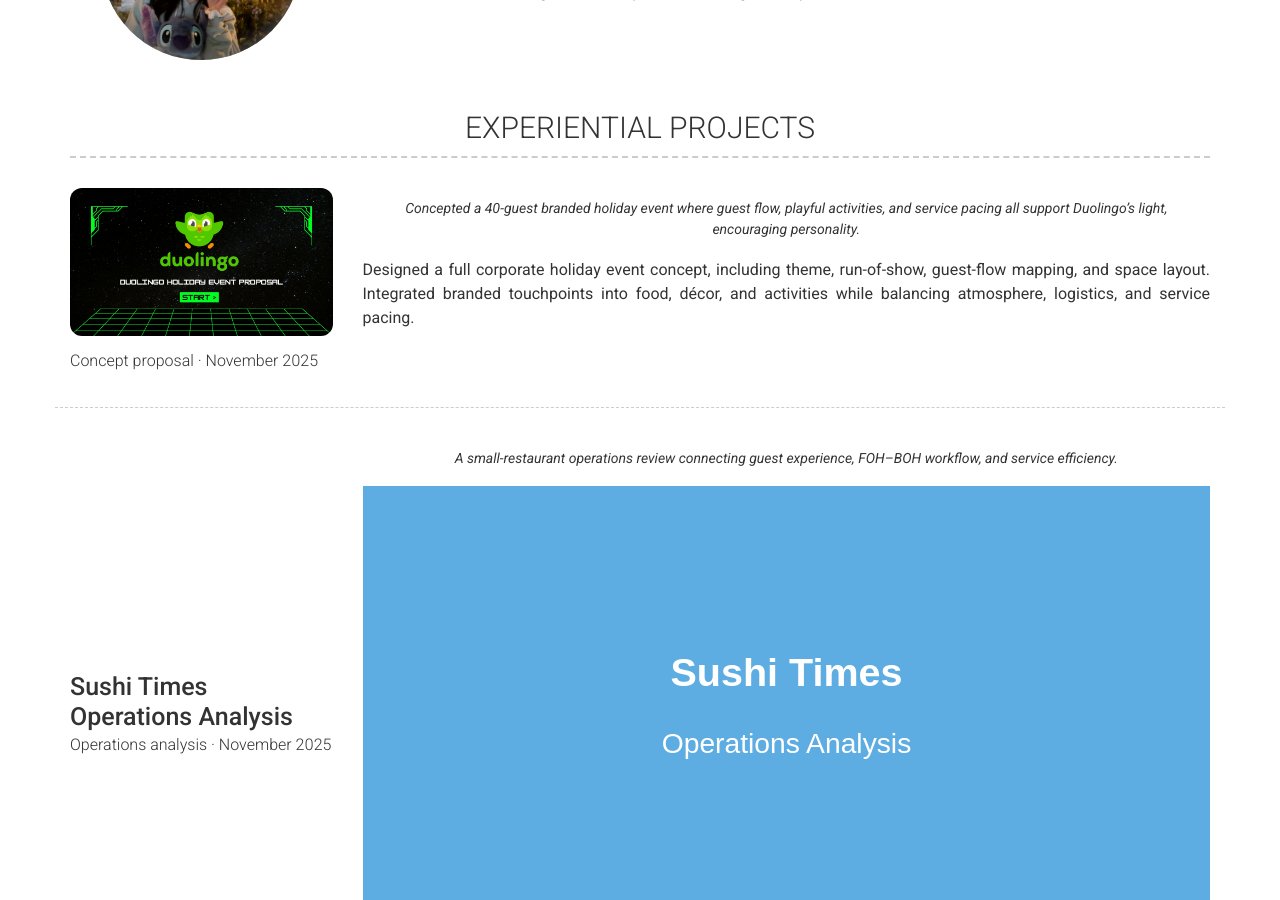
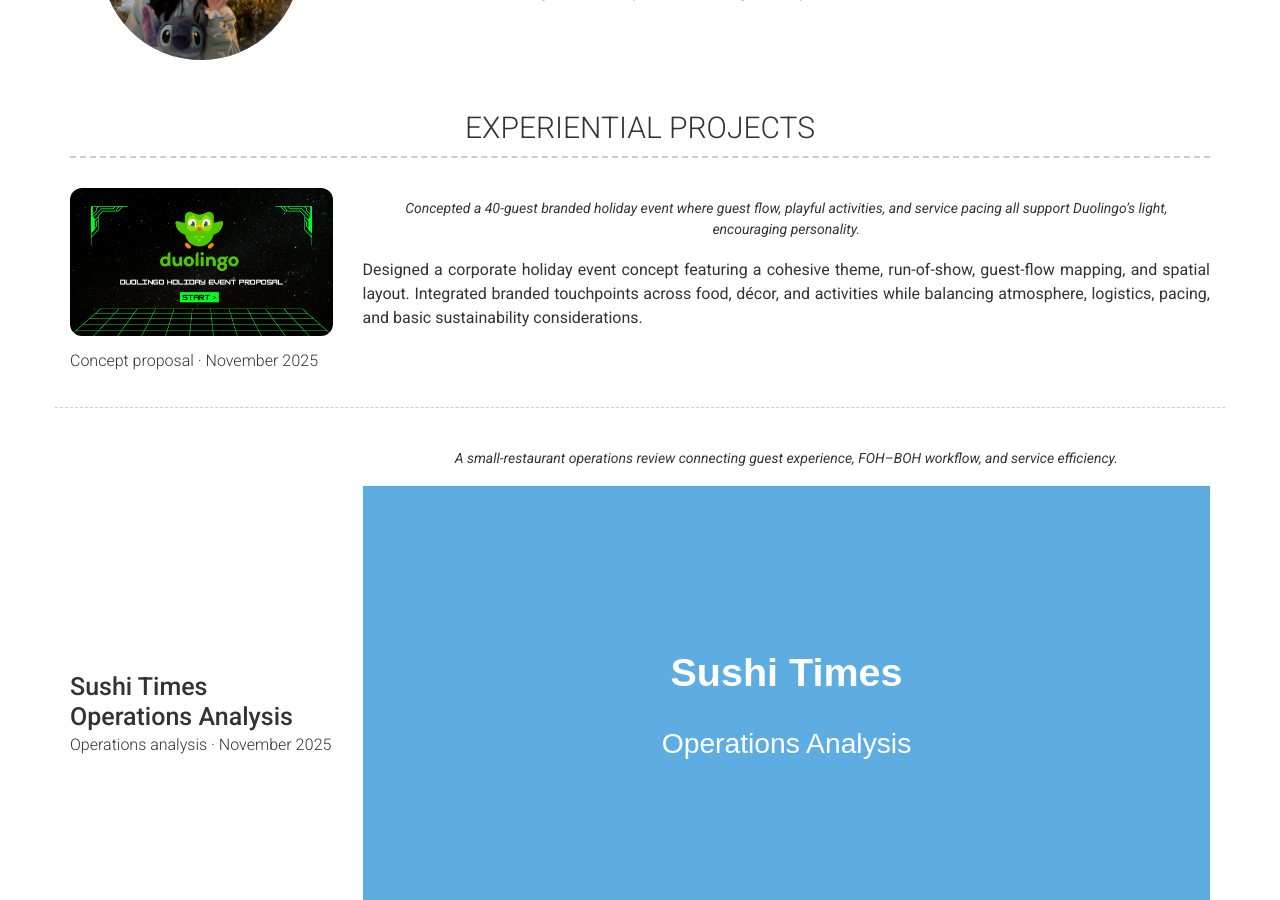
Before and after one commit to yueyiliao/YueyiCreatesExperience, a Jekyll site: the page built from index.md, in a window 1280 px wide and 900 px high, scrolled down 442 px. Built offline with Jekyll 4.4.1, drawn with Linux system fonts in a browser that asks for light colours; nearby versions of some CDN libraries.

Commit message:
Update _config.yml

```diff
--- a/_config.yml
+++ b/_config.yml
@@ -36,10 +36,9 @@ content:
           Concepted a 40-guest branded holiday event where guest flow, playful activities,
           and service pacing all support Duolingo’s light, encouraging personality.
         description: |
-          Designed a full corporate holiday event concept, including theme, run-of-show,
-          guest-flow mapping, and space layout. Integrated branded touchpoints into
-          food, décor, and activities while balancing atmosphere, logistics, and
-          service pacing.
+          Designed a corporate holiday event concept featuring a cohesive theme, run-of-show, guest-flow mapping,
+          and spatial layout. Integrated branded touchpoints across food, décor, and activities while balancing atmosphere,
+          logistics, pacing, and basic sustainability considerations.
 
       - layout: left
         border: weak
```
